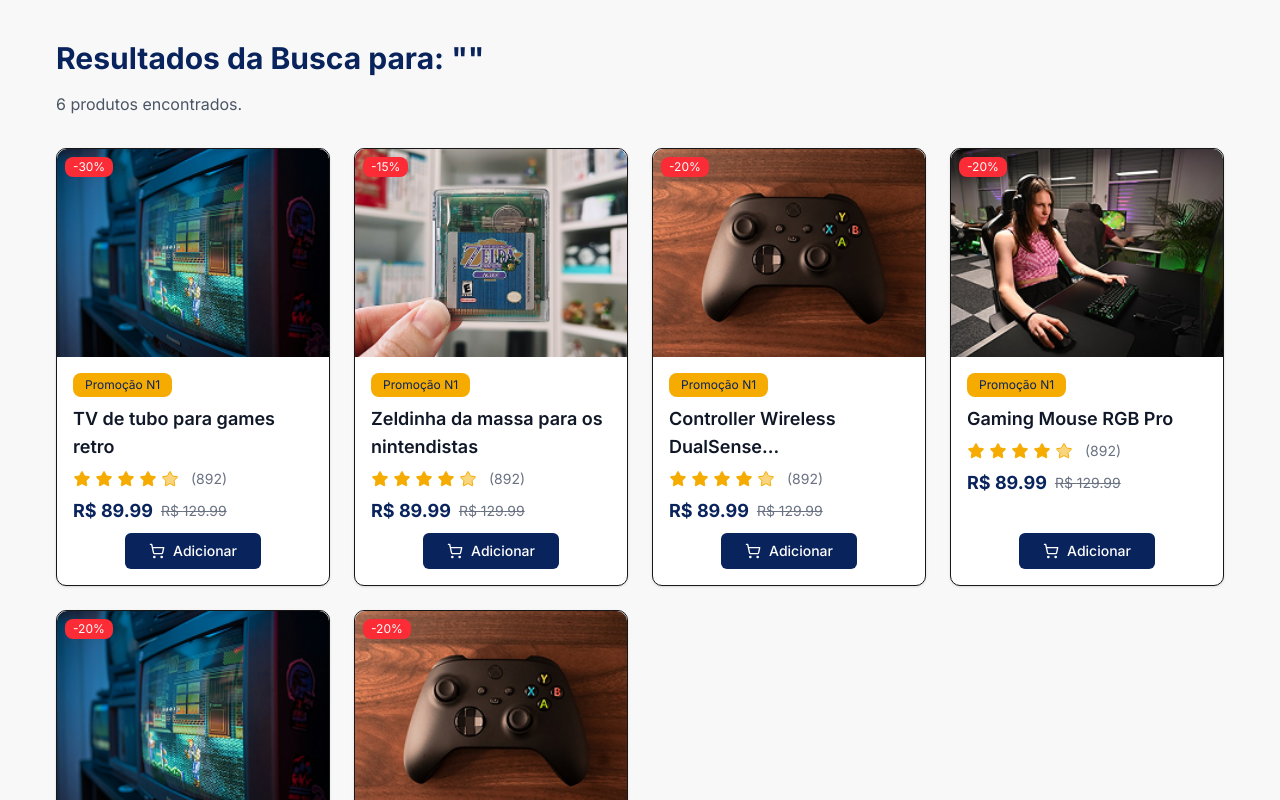
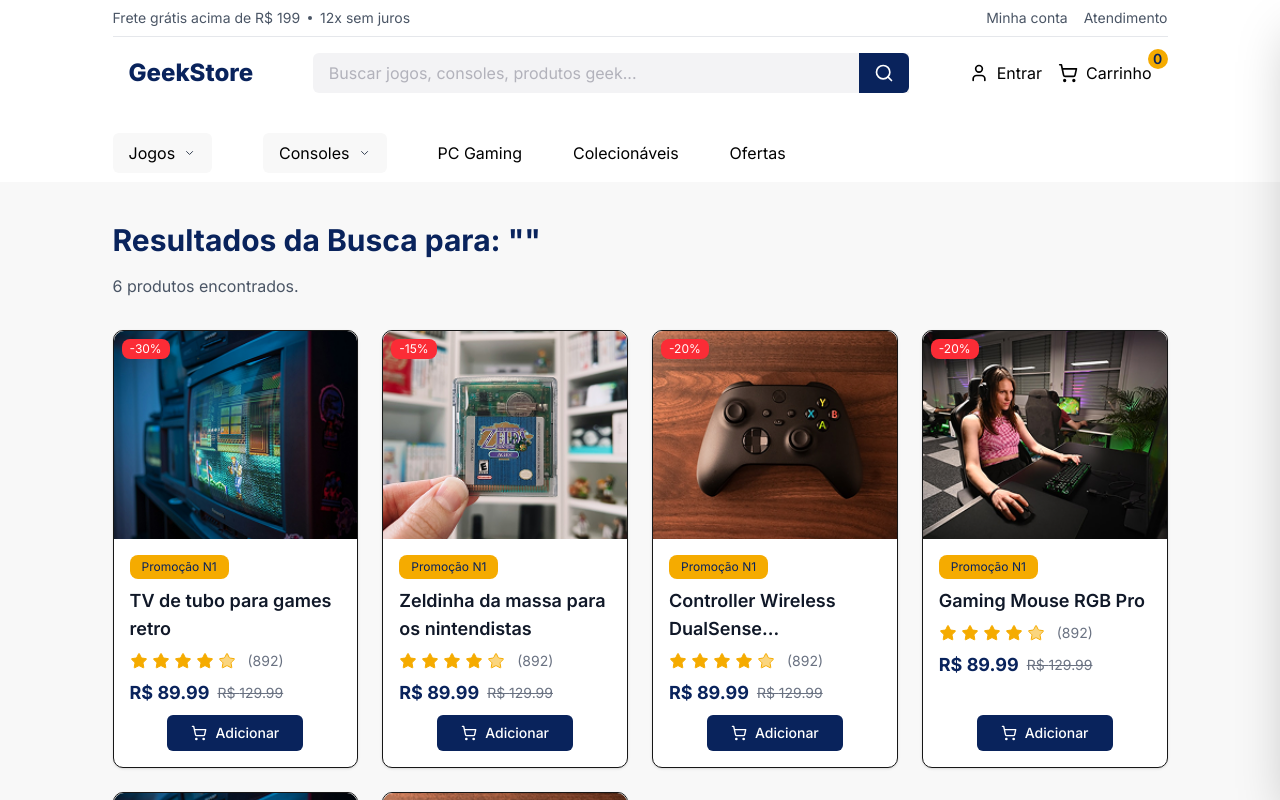
Before and after one commit to aldemirsouza/geekstore, a Next.js app: page /Search in a window 1280 px wide. Shown: the top 800 px of the page. Built offline with nearby package versions, Linux system fonts and the light colour scheme.

Commit message:
feat: search - refactor and testing

```diff
--- a/src/app/Search/page.tsx
+++ b/src/app/Search/page.tsx
@@ -1,3 +1,5 @@
+import { Footer } from "@/components/Footer";
+import { Header } from "@/components/Header";
 import { ProductGrid } from "@/components/ProductGrid";
 import { getAllProducts } from "@/mocks/productsData";
 import { Product } from "@/mocks/productsData";
@@ -23,7 +25,9 @@
   const filteredProducts = filterProducts(allProducts, searchQuery);
 
   return (
-    <div className="max-w-[1200px] mx-auto py-10 px-4">
+    <>
+      <Header />
+      <div className="max-w-[1055px] mx-auto py-10">
         <h1 className="text-3xl font-bold text-[#09235C] mb-4">
           Resultados da Busca para: "<span className="text-primary">{searchQuery}</span>"
         </h1>
@@ -38,5 +42,7 @@
           </div>
         )}
       </div>
+      <Footer />
+    </>
   );
 }
--- a/src/app/products/page.tsx
+++ b/src/app/products/page.tsx
@@ -11,7 +11,7 @@
   return (
     <>
       <Header />
-      <div className="max-w-[1200px] mx-auto py-10 px-4">
+      <div className="max-w-[1055px] mx-auto py-10 px-4 md:px-0">
         <h1 className="text-3xl font-bold text-[#09235C] mb-8">Todos os Produtos</h1>
         <ProductsLayout>
           <ProductGrid products={products} />
--- a/src/components/Search/index.tsx
+++ b/src/components/Search/index.tsx
@@ -21,6 +21,17 @@
   const [isFocused, setIsFocused] = useState(false);
   const router = useRouter();
 
+  const handleSearch = (e?: React.FormEvent) => {
+    if (e) {
+      e.preventDefault();
+    }
+
+    if (query.trim()) {
+      setIsFocused(false);
+      router.push(`/search?q=${encodeURIComponent(query.trim())}`);
+    }
+  };
+
   useEffect(() => {
     if (query.length > 2) {
       const fetchSuggestions = async () => {
@@ -33,13 +44,6 @@
     }
   }, [query]);
 
-  const handleSearch = () => {
-    if (query.trim()) {
-      setIsFocused(false);
-      router.push(`/search?q=${encodeURIComponent(query.trim())}`);
-    }
-  };
-
   const handleSuggestionClick = (productName: string) => {
     setIsFocused(false);
     router.push(`/produtos/${productName.toLowerCase().replace(/\s/g, '-')}`);
@@ -50,7 +54,7 @@
   return (
     <div className="w-full md:max-w-[596px] relative" onBlur={() => setTimeout(() => setIsFocused(false), 150)}>
 
-      <div className="flex">
+      <form className="flex" onSubmit={handleSearch}>
         <input
           type="text"
           placeholder="Buscar jogos, consoles, produtos geek..."
@@ -58,22 +62,16 @@
           value={query}
           onChange={(e) => setQuery(e.target.value)}
           onFocus={() => setIsFocused(true)}
-          onKeyDown={(e) => {
-            if (e.key === 'Enter') {
-              handleSearch();
-            }
-          }}
         />
 
         <button
-          type="button"
-          onClick={handleSearch}
+          type="submit"
           className="w-[50px] absolute right-0 top-0 bottom-0 bg-[#09235C] p-2 rounded-r-md flex items-center justify-center text-white
-                    hover:bg-[#F5AB00] transition duration-200 cursor-pointer"
+          hover:bg-[#F5AB00] transition duration-200 cursor-pointer"
         >
           <SearchIcon size={20} />
         </button>
-      </div>
+      </form>
 
       {showDropdown && (
         <div className="absolute z-10 w-full mt-1 bg-white border border-gray-200 rounded-md shadow-lg max-h-60 overflow-y-auto">
@@ -95,7 +93,7 @@
 
           <div
             className="p-3 bg-gray-50 text-center text-sm text-primary hover:bg-gray-200 cursor-pointer border-t"
-            onMouseDown={handleSearch}
+            onMouseDown={() => handleSearch()}
           >
             Ver todos os resultados para "{query}"
           </div>
```
Lines whose indentation alone changed are shown as unchanged.
